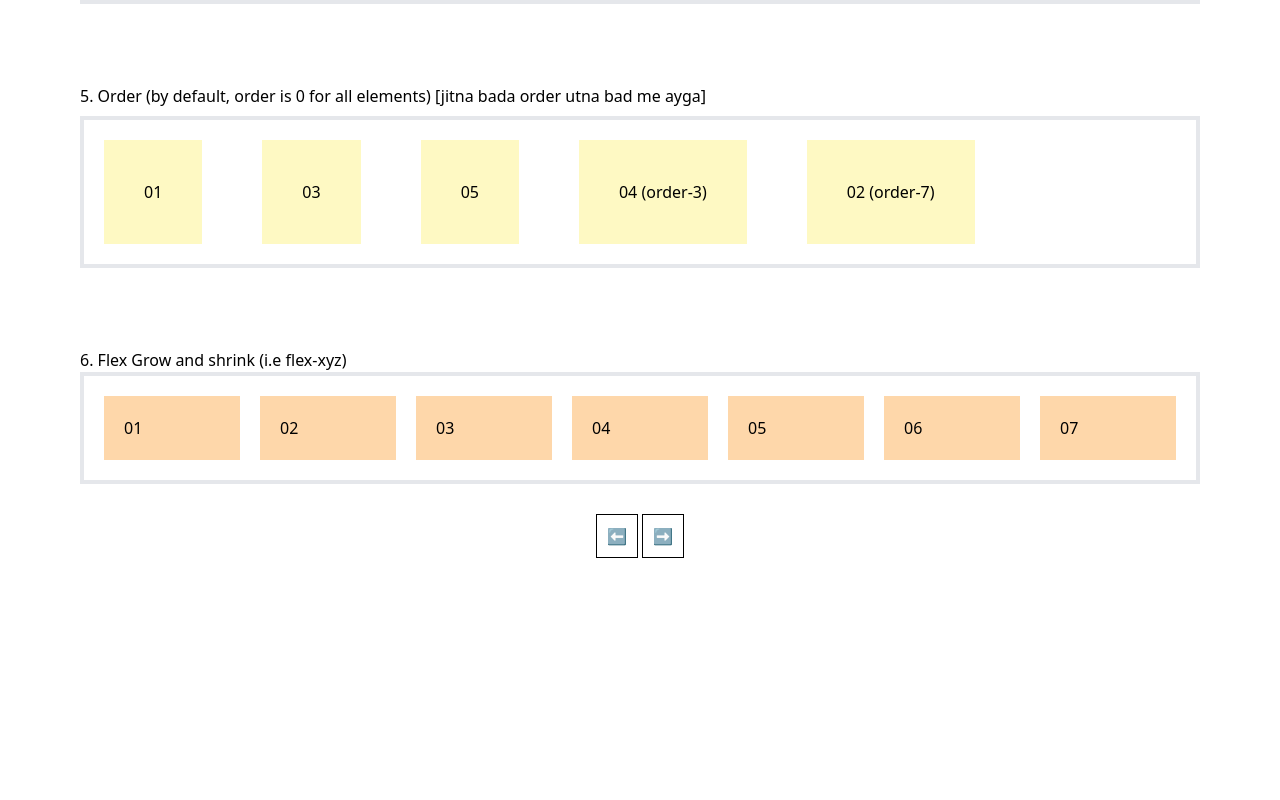
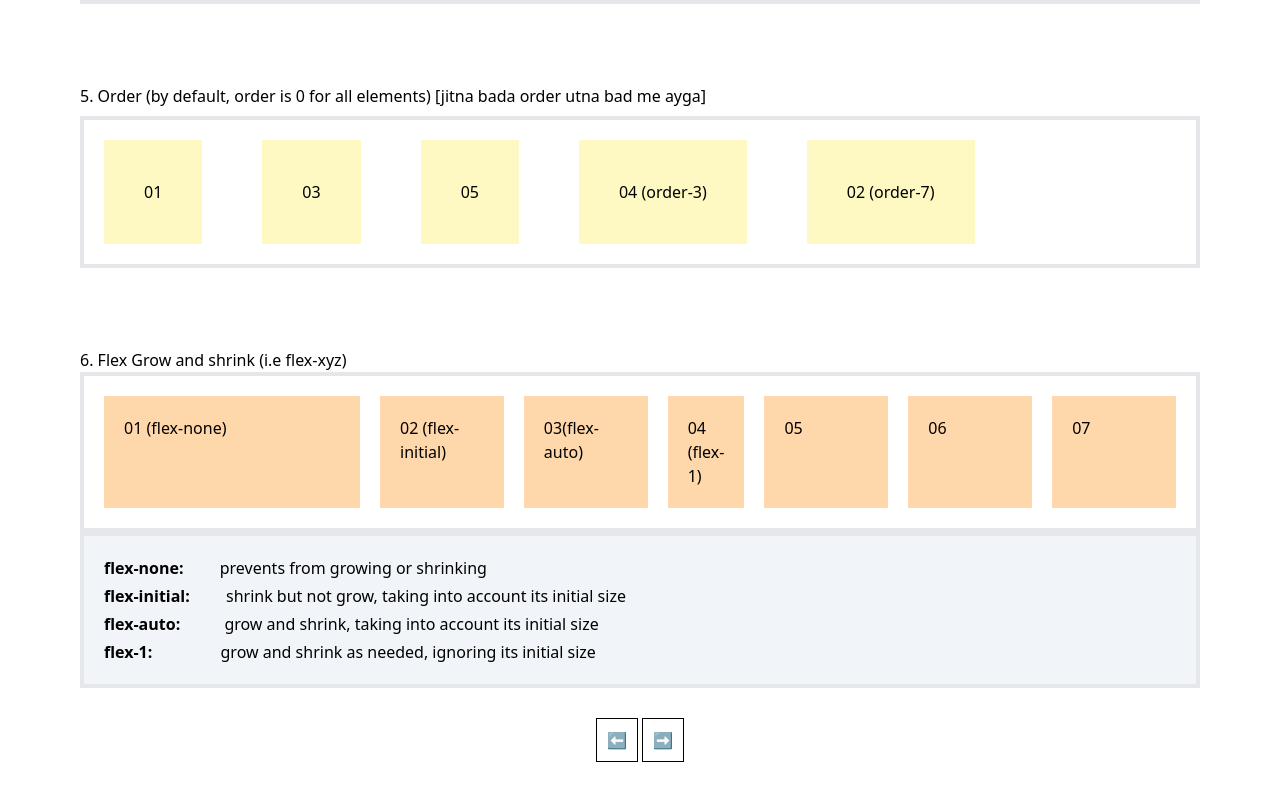
Before and after one commit to Rahullkumr/Tailwind-practice, a plain HTML site: page Fundamentals/10. Flexbox/index.html in a window 1280 px wide. Shown: the part 2764-3564 px from the top of the page. Before the commit the page ends 3392 px from the top, so only its background shows below. Drawn offline with nearby package versions, Linux system fonts and the light colour scheme.

Commit message:
fix: flex grow and shrink properties using flex-xyz

```diff
--- a/Fundamentals/10. Flexbox/index.html
+++ b/Fundamentals/10. Flexbox/index.html
@@ -192,13 +192,28 @@
 
       <h1 class="mt-20">6. Flex Grow and shrink (i.e flex-xyz)</h1>
       <ul class="flex border-4">
-        <li class="bg-orange-200 ml-5 my-5 p-5 w-64">01</li>
-        <li class="bg-orange-200 ml-5 my-5 p-5 w-64">02</li>
-        <li class="bg-orange-200 ml-5 my-5 p-5 w-64">03</li>
-        <li class="bg-orange-200 ml-5 my-5 p-5 w-64">04</li>
+        <li class="bg-orange-200 ml-5 my-5 p-5 w-64 flex-none">01 (flex-none)</li>
+          <!-- prevents from growing or shrinking -->
+
+        <li class="bg-orange-200 ml-5 my-5 p-5 w-64 flex-initial">02 (flex-initial)</li>
+          <!-- allows to shrink but not grow, taking into account its initial size -->
+
+        <li class="bg-orange-200 ml-5 my-5 p-5 w-64 flex-auto">03(flex-auto)</li>
+          <!-- allows to grow and shrink, taking into account its initial size -->
+
+        <li class="bg-orange-200 ml-5 my-5 p-5 w-64 flex-1">04 (flex-1)</li>
+          <!-- allows to grow and shrink as needed, ignoring its initial size -->
+
         <li class="bg-orange-200 ml-5 my-5 p-5 w-64">05</li>
         <li class="bg-orange-200 ml-5 my-5 p-5 w-64">06</li>
         <li class="bg-orange-200  m-5 my-5 p-5 w-64">07</li>
+      </ul>
+
+      <ul class="border-4 p-5 bg-slate-100 flex flex-col gap-1">
+        <li><strong>flex-none:</strong>    <span class="ml-8"></span> <span>prevents from growing or shrinking</span></li>
+        <li><strong>flex-initial:</strong> <span class="ml-8"></span> <span>shrink but not grow, taking into account its initial size</span></li>
+        <li><strong>flex-auto:</strong>    <span class="ml-10"></span> <span>grow and shrink, taking into account its initial size</span></li>
+        <li><strong>flex-1:</strong>       <span class="ml-16"></span> <span>grow and shrink as needed, ignoring its initial size</span></li>
       </ul>
 
 
```
